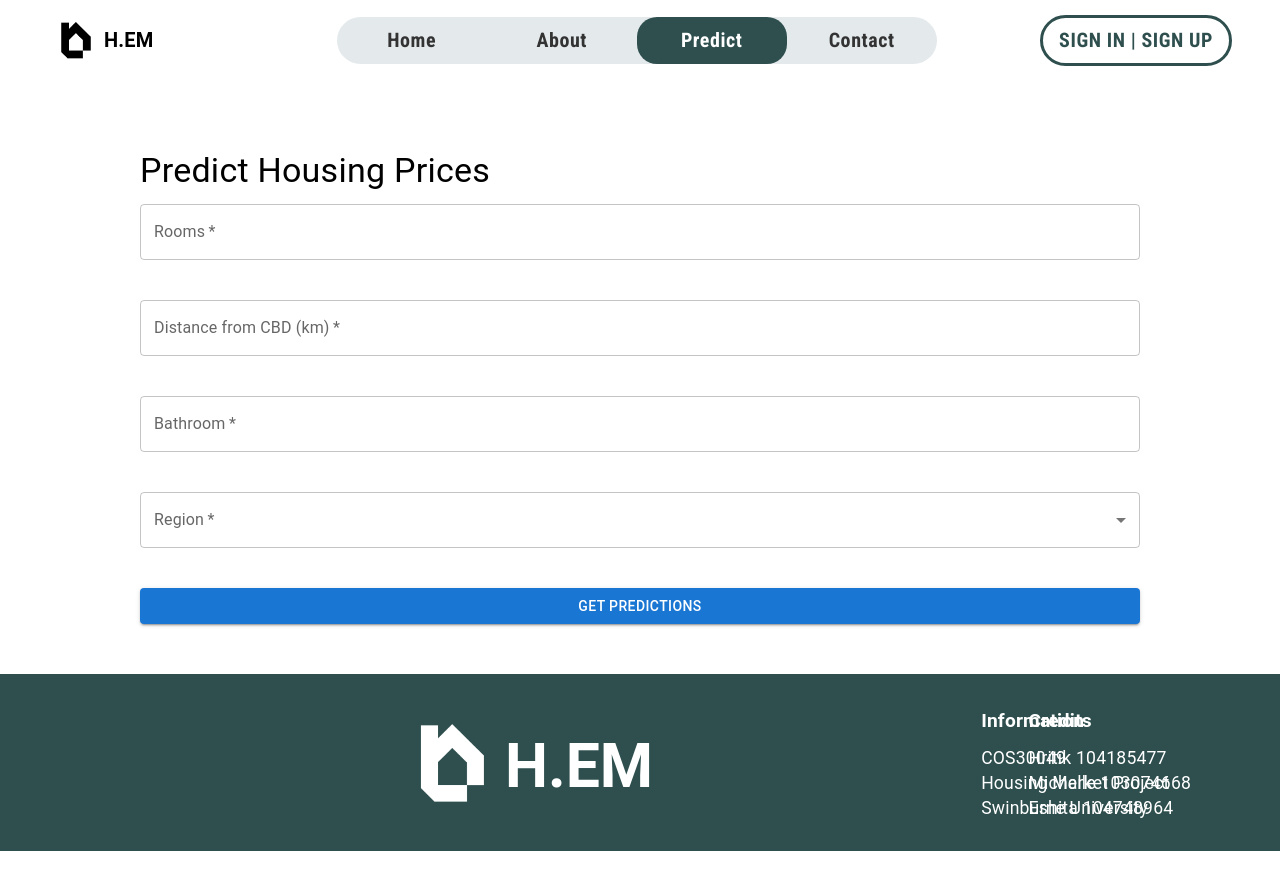
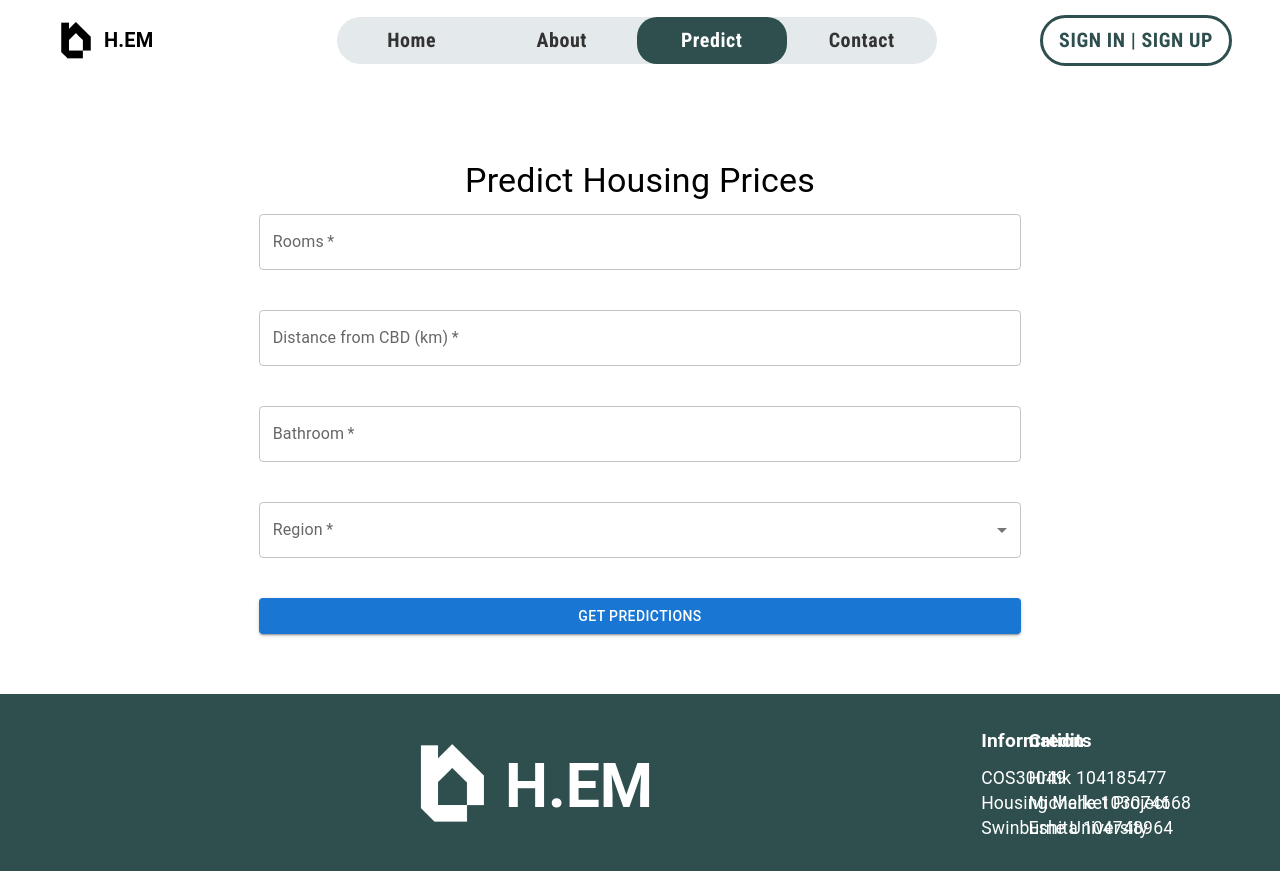
Before and after one commit to hritikanand/Assignment-3---COS30049, a React (Create React App) app in the folder hem-react-app/: page /predict in a window 1280 px wide. Built offline with nearby package versions, Linux system fonts and the light colour scheme.

Commit message:
readjusting charts and added prediction prices

```diff
--- a/hem-react-app/src/components/Predict/Predict.js
+++ b/hem-react-app/src/components/Predict/Predict.js
@@ -1,5 +1,5 @@
 import React, { useState } from 'react';
-import { Box, Grid, TextField, Button, Typography, FormControl, InputLabel, Select, MenuItem } from '@mui/material';
+import { Box, Grid, TextField, Button, Typography, FormControl, InputLabel, Select, MenuItem, Paper } from '@mui/material';
 import { Bar, Line, Pie } from 'react-chartjs-2';
 import 'chart.js/auto';
 
@@ -97,14 +97,15 @@ function Predict() {
   };
 
   return (
-    <Box sx={{ padding: '50px', maxWidth: '1000px', margin: '0 auto' }}>
-      <Typography variant="h4" gutterBottom>
+    <Box sx={{ padding: '60px', maxWidth: '1500px', margin: '0 auto' }}>
+      <Typography variant="h4" gutterBottom align="center">
         Predict Housing Prices
       </Typography>
 
-      <Grid container spacing={4}>
+      <Grid container spacing={4} justifyContent="center" alignItems="center">
+
         {/* Form Section */}
-        <Grid item xs={12} md={predictions ? 6 : 12}>
+        <Grid item xs={12} md={predictions ? 4 : 8}>
           <Box
             component="form"
             sx={{
@@ -112,8 +113,16 @@ function Predict() {
               flexDirection: 'column',
               gap: 5,
               backgroundColor: predictions ? '#f0f0f0' : 'transparent',
-              padding: predictions ? '20px' : '0',
-              borderRadius: predictions ? '10px' : '0'
+              padding: predictions ? '45px' : '0',
+              borderRadius: predictions ? '10px' : '0',
+              width: '100%',
+              maxWidth: {
+                xs: '90%',    // width for extra-small screens (phones)
+                sm: predictions ? '400px' : '600px',   // width for small screens (tablets)
+                md: predictions ? '500px' : '800px',   // width for medium screens (laptops)
+                lg: predictions ? '600px' : '900px'    // width for large screens (desktops)
+              },
+              margin: '0 auto'
             }}
           >
             <TextField
@@ -123,9 +132,7 @@ function Predict() {
               onChange={handleChange}
               type="number"
               required
-              InputProps={{
-                inputProps: { min: 1, max: 5 }
-              }}
+              InputProps={{ inputProps: { min: 1, max: 5 } }}
             />
             <TextField
               label="Distance from CBD (km)"
@@ -134,9 +141,7 @@ function Predict() {
               onChange={handleChange}
               type="number"
               required
-              InputProps={{
-                inputProps: { min: 2.7, max: 24.7, step: 0.1 }
-              }}
+              InputProps={{ inputProps: { min: 2.7, max: 24.7, step: 0.1 } }}
             />
             <TextField
               label="Bathroom"
@@ -145,11 +150,8 @@ function Predict() {
               onChange={handleChange}
               type="number"
               required
-              InputProps={{
-                inputProps: { min: 1, max: 3 }
-              }}
+              InputProps={{ inputProps: { min: 1, max: 3 } }}
             />
-
             <FormControl fullWidth required>
               <InputLabel>Region</InputLabel>
               <Select
@@ -177,9 +179,56 @@ function Predict() {
           {error && <Typography color="error" sx={{ marginTop: 2 }}>{error}</Typography>}
         </Grid>
 
-        {/* Pie Chart for Feature Importance - Only Visible After Prediction */}
+        {/* Prediction Results */}
         {predictions && (
-          <Grid item xs={12} md={6}>
+          <Grid item xs={12} md={8} container justifyContent="center">
+            <Box>
+              <Typography variant="h5" align="center"
+                sx={{ marginBottom: '20px'}}>
+
+                Prediction Results
+              </Typography>
+
+              <Grid container spacing={4} direction="column" alignItems="center">
+                <Grid item xs={12}>
+                  <Paper elevation={3} sx={{
+                    padding: '20px',
+                    textAlign: 'center',
+                    minWidth: '250px'
+                    }}>
+                    <Typography variant="h6">Random Forest</Typography>
+                    <Typography>${predictions["Random Forest Prediction"].toFixed(2)}</Typography>
+                  </Paper>
+                </Grid>
+
+                <Grid item xs={12}>
+                  <Paper elevation={3} sx={{
+                    padding: '20px',
+                    textAlign: 'center',
+                    minWidth: '250px' }}>
+                    <Typography variant="h6">Polynomial Regression</Typography>
+                    <Typography>${predictions["Polynomial Regression Prediction"].toFixed(2)}</Typography>
+                  </Paper>
+                </Grid>
+
+                <Grid item xs={12}>
+                  <Paper elevation={3} sx={{
+                    padding: '20px',
+                    textAlign: 'center',
+                    minWidth: '250px' }}>
+                    <Typography variant="h6">Gradient Boosting</Typography>
+                    <Typography>${predictions["Gradient Boosting Prediction"].toFixed(2)}</Typography>
+                  </Paper>
+                </Grid>
+              </Grid>
+            </Box>
+          </Grid>
+        )}
+      </Grid>
+
+      {/* Charts Section */}
+      {predictions && (
+        <Box sx={{ marginTop: '40px' }}>
           <FormControl fullWidth sx={{ marginBottom: 4 }}>
             <InputLabel>Feature Importance for Model</InputLabel>
             <Select
@@ -192,27 +241,21 @@ function Predict() {
               <MenuItem value="Polynomial Regression">Polynomial Regression</MenuItem>
             </Select>
           </FormControl>
-
-            <Typography variant="h6" sx={{ marginBottom: 2 }}>Feature Importance - {selectedModel}</Typography>
+          <Grid container spacing={4}>
+            <Grid item xs={12} md={6}>
+              <Typography variant="h6" align="center">Feature Importance - {selectedModel}</Typography>
               <Pie data={pieChartData} options={{ responsive: true }} />
             </Grid>
-        )}
-      </Grid>
-
-      {predictions && (
-        <Grid container spacing={4} sx={{ marginTop: '40px' }}>
-          {/* Bar Chart for model comparison */}
             <Grid item xs={12} md={6}>
-            <Typography variant="h6">Model Comparison</Typography>
+              <Typography variant="h6" align="center">Model Comparison</Typography>
               <Bar data={barChartData} options={{ responsive: true }} />
             </Grid>
-
-          {/* Line Chart for Price vs Distance from CBD */}
-          <Grid item xs={12} md={6}>
-            <Typography variant="h6">Price Prediction Trend (over Distance)</Typography>
+            <Grid item xs={12}>
+              <Typography variant="h6" align="center">Price Prediction Trend (over Distance)</Typography>
               <Line data={lineChartData} options={{ responsive: true }} />
             </Grid>
           </Grid>
+        </Box>
       )}
     </Box>
   );
```
Lines whose indentation alone changed are shown as unchanged.
